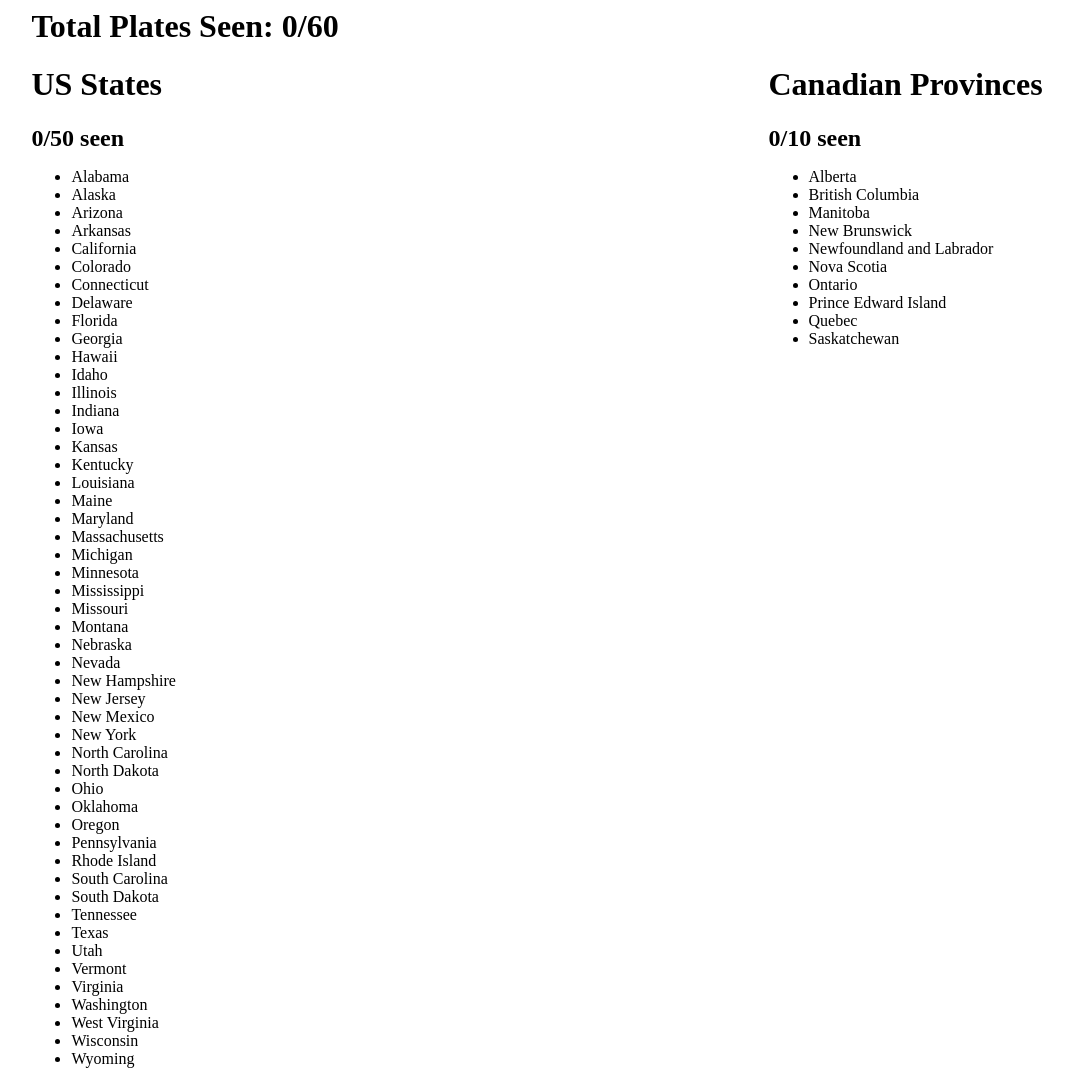
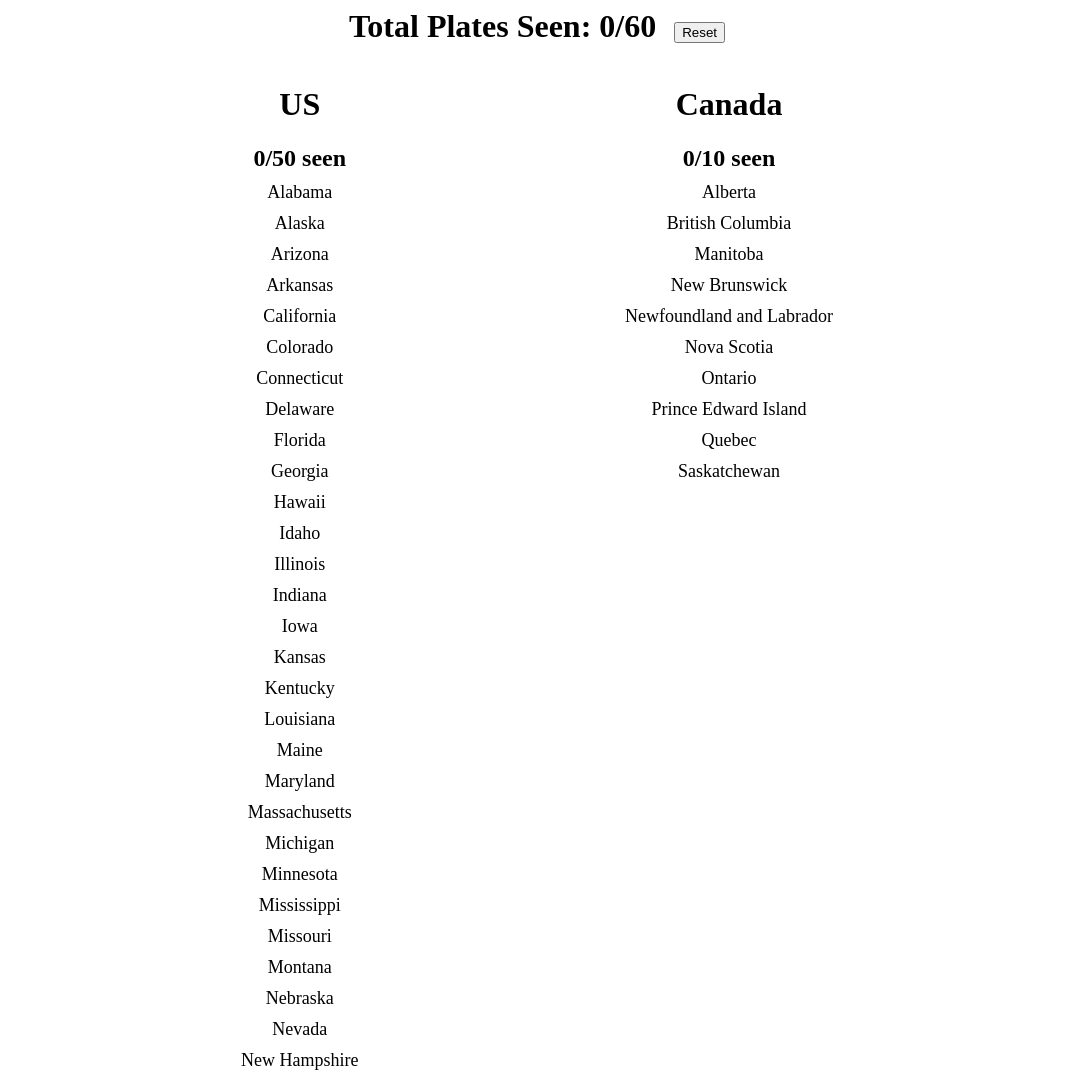
Before and after one commit to fincorporated/licensePlates, a plain HTML site: page index.html in a window 1280 px wide. Shown: the top 1074 px of the page, without its empty margins (103-1176 px from the left). Drawn offline with Linux system fonts and the light colour scheme.

Commit message:
formatting

```diff
--- a/index.html
+++ b/index.html
@@ -1,6 +1,7 @@
 <!DOCTYPE html>
 <html>
     <head>
+        <meta name="viewport" content="width=device-width, initial-scale=1.0" />
         <title>Kara's License Plate Tracker</title>
         <link rel="stylesheet" href="style.css">
     </head>
@@ -8,13 +9,14 @@
     <body>
         <div class="page">
             <div class="counters">
-                <h1>Total Plates Seen: </h1> <h1 id="totalCounter"></h1><h1>/60</h1>
+                <h1>Total Plates Seen: </h1> <h1 id="totalCounter"></h1><h1>/60 </h1>
+                <button id="reset">Reset</button>
             </div>
             <div id="usList">
-                <h1>US States</h1><h2 id="usCounter" style="display:inline"></h2><h2 style="display:inline">/50 seen</h2>
+                <h1>US</h1><h2 id="usCounter" style="display:inline"></h2><h2 style="display:inline">/50 seen</h2>
             </div>
             <div id="caList">
-                <h1>Canadian Provinces</h1><h2 id="caCounter" style="display:inline"></h2><h2 style="display:inline">/10 seen</h2>
+                <h1>Canada</h1><h2 id="caCounter" style="display:inline"></h2><h2 style="display:inline">/10 seen</h2>
             </div>
             <script src="./territoriesList.js"></script>
         </div>
--- a/style.css
+++ b/style.css
@@ -1,5 +1,14 @@
 .page {
-    margin: 0% 10%
+    margin: auto;
+    width: 50%;
+}
+
+button {
+    margin-left: 10px;
+}
+
+.counters {
+    text-align: center;
 }
 
 .counters h1 {
@@ -8,10 +17,27 @@
 
 #usList {
     float: left;
+    max-width: 50%;
+    padding: 20px;
+    text-align: center;
 }
 
 #caList {
     float: right;
+    max-width: 50%;
+    padding: 20px;
+    text-align: center;
+}
+
+ul {
+    list-style: none;
+    padding-left: 0px;
+    margin: 0px;
+}
+
+li {
+    padding-top: 10px;
+    font-size: large;
 }
 
 .seen {
--- a/territoriesList.js
+++ b/territoriesList.js
@@ -131,3 +131,10 @@ const caSeenTerritories = document.querySelectorAll('#caList li.seen');
 
 document.getElementById("usCounter").innerText = usSeenTerritories.length;
 document.getElementById("caCounter").innerText = caSeenTerritories.length;
+
+document.getElementById("reset").addEventListener("click", clearStorage);
+
+function clearStorage() {
+    localStorage.clear();
+    location.reload();
+}
```
